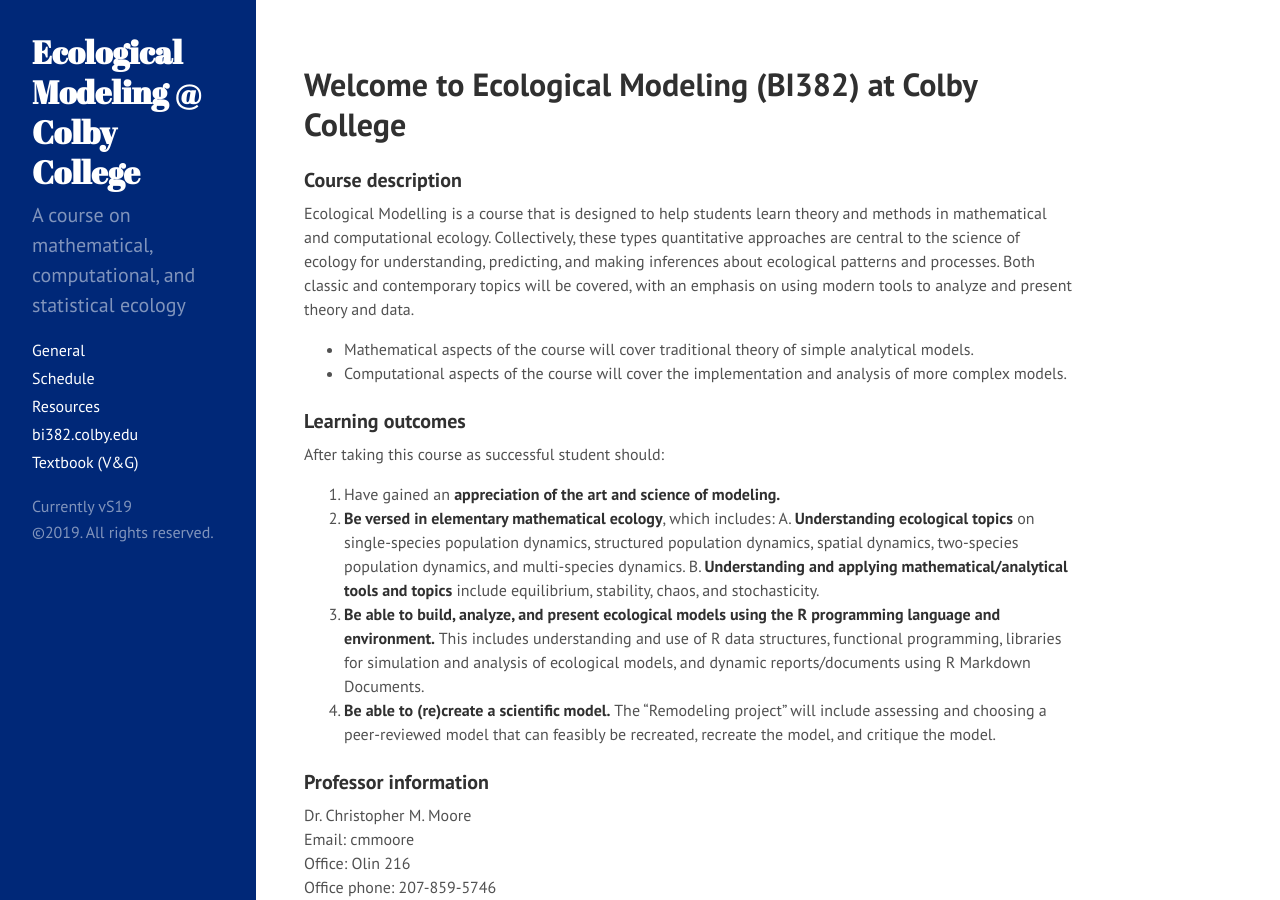
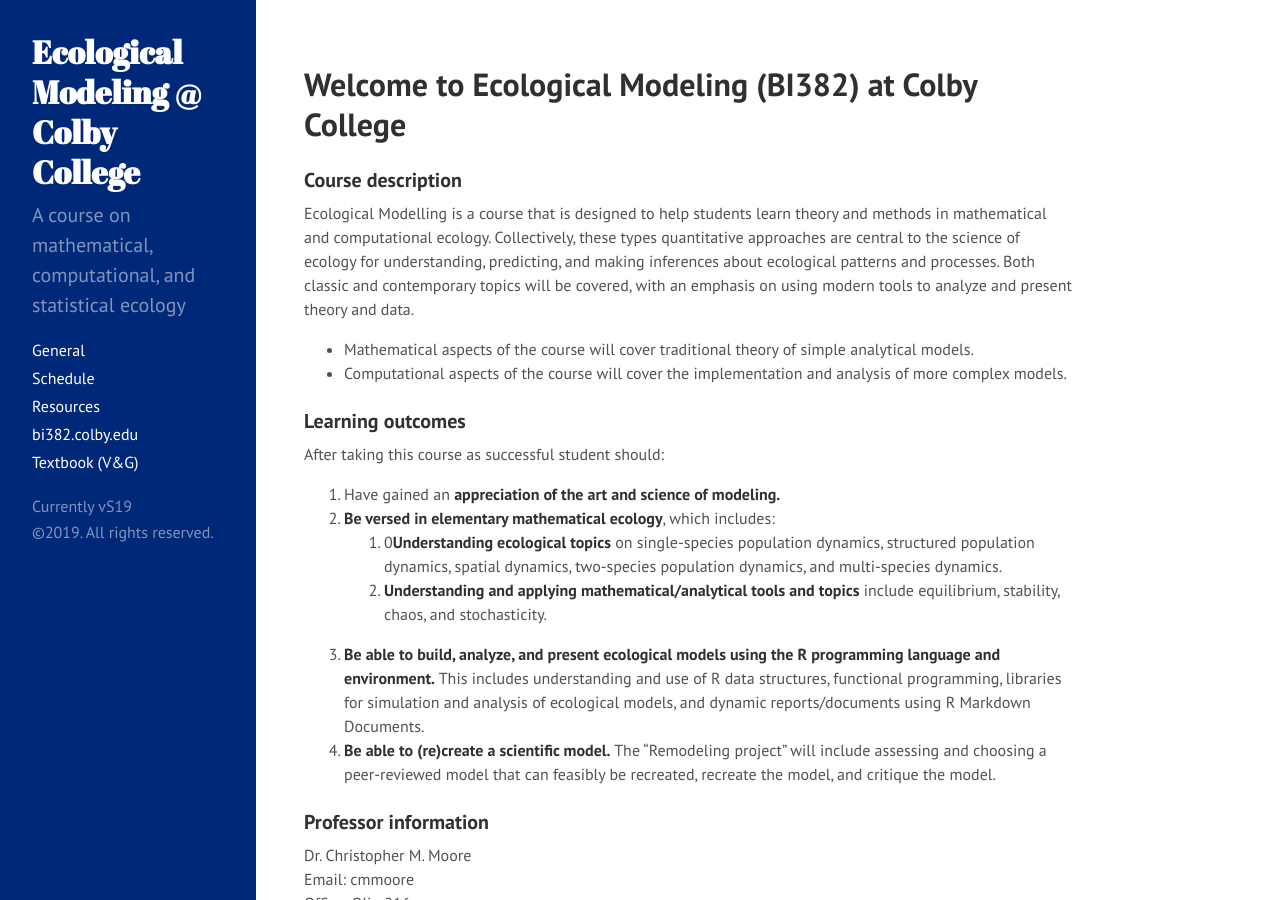
Before and after one commit to davan690/ColbyEcology.github.io, a Jekyll site: the page built from index.md, in a window 1280 px wide and 900 px high. Built offline with Jekyll 4.4.1, drawn with Linux system fonts in a browser that asks for light colours.

Commit message:
sublist n LOs

```diff
--- a/index.md
+++ b/index.md
@@ -15,8 +15,8 @@
 After taking this course as successful student should:
 1. Have gained an **appreciation of the art and science of modeling.**
 2. **Be versed in elementary mathematical ecology**, which includes:
-  A. **Understanding ecological topics** on single-species population dynamics, structured population dynamics, spatial dynamics, two-species population dynamics, and multi-species dynamics.
-  B. **Understanding and applying mathematical/analytical tools and topics** include equilibrium, stability, chaos, and stochasticity.
+	3. 0**Understanding ecological topics** on single-species population dynamics, structured population dynamics, spatial dynamics, two-species population dynamics, and multi-species dynamics.
+	4. **Understanding and applying mathematical/analytical tools and topics** include equilibrium, stability, chaos, and stochasticity.
 3. **Be able to build, analyze, and present ecological models using the R programming language and environment.** This includes understanding and use of R data structures, functional programming, libraries for simulation and analysis of ecological models, and dynamic reports/documents using R Markdown Documents.
 4. **Be able to (re)create a scientific model.** The “Remodeling project” will include assessing and choosing a peer-reviewed model that can feasibly be recreated, recreate the model, and critique the model.
 
```
